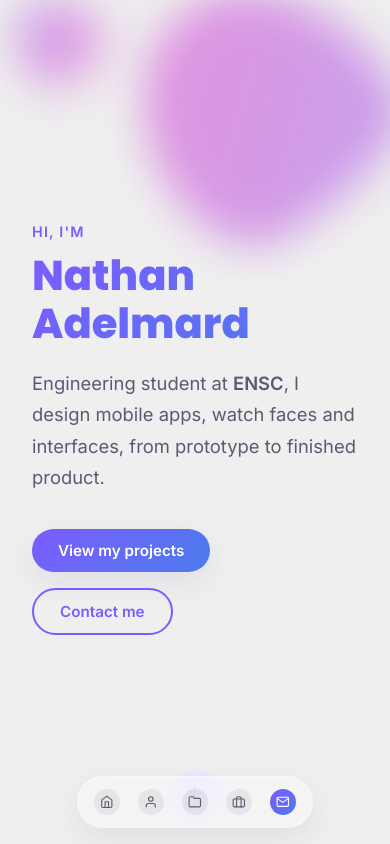
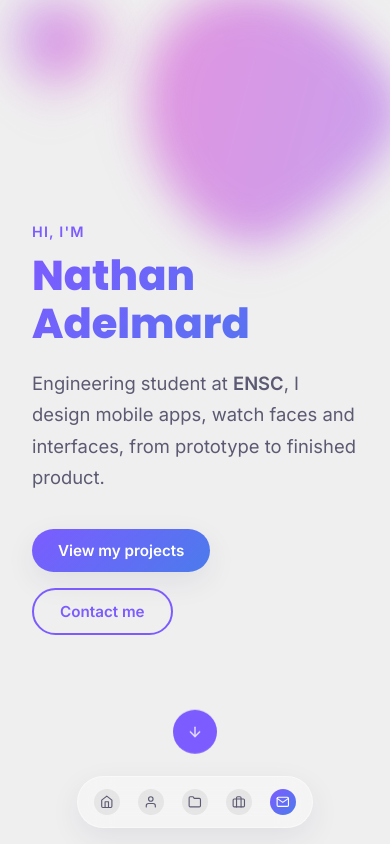
Before and after one commit to nathan-real/AdelmardNa-Portfolio, a React (Vite) app: page / in a window 390 px wide. Shown: the top 844 px of the page. Built offline with nearby package versions, Linux system fonts and the light colour scheme.

Commit message:
Scroll hint color changed

```diff
--- a/src/sections/Hero.css
+++ b/src/sections/Hero.css
@@ -56,8 +56,8 @@
   display: flex;
   align-items: center;
   justify-content: center;
-  color: var(--color-primary);
-  background: var(--color-primary-soft);
+  color: var(--color-primary-soft);
+  background: var(--color-primary);
   animation: bounce 2s infinite;
   cursor: pointer;
 }
@@ -78,4 +78,8 @@
   .hero {
     padding-right: 0;
   }
+
+  .scroll-hint {
+    margin-bottom: 60px;
+  }
 }
```
